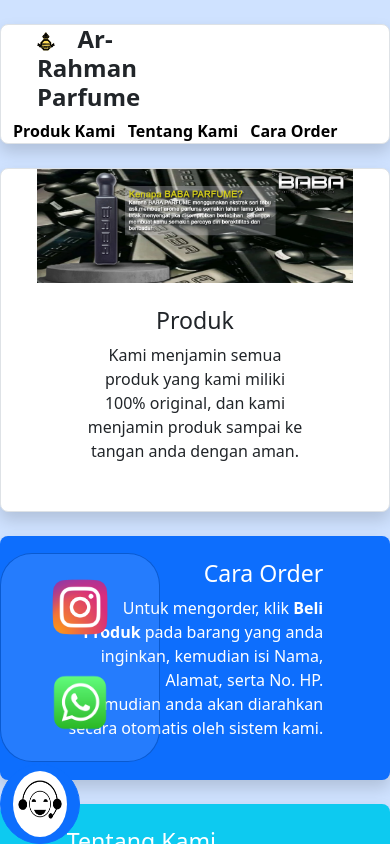
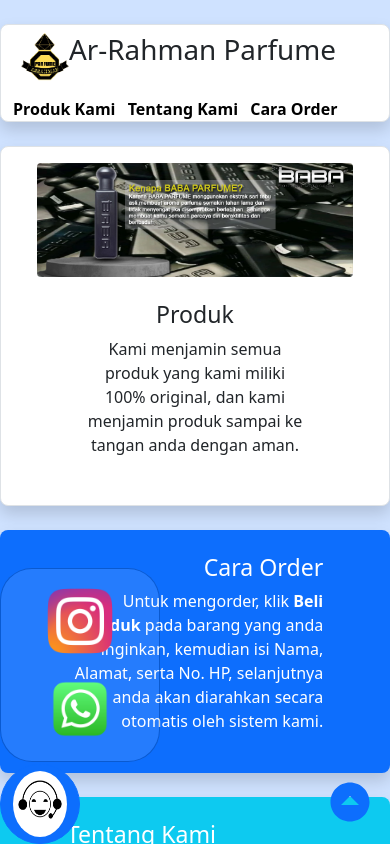
Before and after one commit to arrahmanparfume/home, a plain HTML site: page index.html in a window 390 px wide. Both pictures are taken after a click on the picture 40 px from the left and 804 px from the top of the page. Shown: the top 844 px of the page. Drawn offline with nearby package versions, Linux system fonts and the light colour scheme; no server answers.

Commit message:
index.html

```diff
--- a/index.html
+++ b/index.html
@@ -10,22 +10,15 @@
     <!--Link CSS Bootstrap-->
     <link href="https://cdn.jsdelivr.net/npm/bootstrap@5.3.3/dist/css/bootstrap.min.css" rel="stylesheet"
         integrity="sha384-QWTKZyjpPEjISv5WaRU9OFeRpok6YctnYmDr5pNlyT2bRjXh0JMhjY6hW+ALEwIH" crossorigin="anonymous">
-    <!--Script Bootstrap-->
-    <script src="https://cdn.jsdelivr.net/npm/@popperjs/core@2.11.8/dist/umd/popper.min.js"
-        integrity="sha384-I7E8VVD/ismYTF4hNIPjVp/Zjvgyol6VFvRkX/vR+Vc4jQkC+hVqc2pM8ODewa9r"
-        crossorigin="anonymous"></script>
-    <script src="https://cdn.jsdelivr.net/npm/bootstrap@5.3.3/dist/js/bootstrap.min.js"
-        integrity="sha384-0pUGZvbkm6XF6gxjEnlmuGrJXVbNuzT9qBBavbLwCsOGabYfZo0T0to5eqruptLy"
-        crossorigin="anonymous"></script>
-    <script src="script/script.js"></script>
+
 
     <!--Start Navigation-->
-    <div class="container border mb-4 mt-4 rounded-3 shadow bg-white p-md-2"><!--White Box ON the TOP-->
+    <div class="container border mb-4 mt-4 rounded-3 shadow bg-white p-md-2 nab"><!--White Box ON the TOP-->
 
         <nav class="d-md-flex">
-            <div style="display: inline-block; width:40%">
-                <h1 class="ms-4" href="index.html" style="font-size:x-large; font-weight:bolder">
-                    <img src="image/Store_Logo.png" alt="" width="15%" height="15%" class="me-3"> Ar-Rahman Parfume
+            <div class="d-flex flex-column m-2">
+                <h1 class="fw-large fs-1 d-flex" href="index.html">
+                    <img src="image/Store_Logo.png" alt="" style="width: 3rem; height:3rem"> Ar-Rahman Parfume
                 </h1>
             </div>
             <div class="ms-auto my-auto">
@@ -45,7 +38,7 @@
     <div class="container border mb-4 mt-4 rounded-3 shadow bg-white p-md-4"><!--White Box ON the TOP-->
         <!--Banner-->
         <div class="px-4 mb-4">
-            <img class="w-100" src="image/BabaParfumBanner.png" alt="">
+            <img class="w-100 mt-3 rounded-1 banner" src="image/BabaParfumBanner.png" alt="">
         </div>
         <!--Katalog-->
         <h3 id="produk" class="Katalog">Produk</h3>
@@ -63,50 +56,70 @@
     <div class="px-4 py-4 ms-md-5 me-md-5 bg-primary text-end rounded-3 shadow horder">
         <div class="mx-auto w-75 ">
             <h3 id="order" class="text-white">Cara Order</h3>
-            <p class="text-white">Untuk mengorder, klik <b>Beli Produk </b>pada barang yang anda inginkan, kemudian isi Nama, Alamat, serta No. HP. <br> Kemudian anda akan diarahkan secara otomatis oleh sistem kami.</p>
+            <p class="text-white">Untuk mengorder, klik <b>Beli Produk</b> pada barang yang anda inginkan, kemudian isi
+                Nama, Alamat, serta No. HP, selanjutnya anda akan diarahkan secara otomatis oleh sistem kami.</p>
         </div>
-    </div><br>
+    </div>
+    <br>
+    <div class="px-4 py-4 ms-md-5 me-md-5 bg-info text-start rounded-3 shadow hkami">
+        <div class="mx-auto w-75 ">
+            <h3 id="about" class="text-white">Tentang Kami</h3>
+            <p class="text-white">Kami melayani seluruh pengiriman khusus daerah JABODETABEK. <br>Apabila ada
+                pertanyaan, silahkan kontak kami.</p>
+        </div>
+    </div>
+    <br>
 
-    <div class="fixed-bottom m-md-4 d-inline-flex">
+    <div class="fixed-bottom m-md-4 d-inline-flex align-items-center">
         <!-- Button trigger untuk dropdown -->
-        <img src="image/cs_ico.png" class="rounded-circle btn btn-outline-primary p-md-2 img-fluid csico" style="width: 5rem;height: 5rem;" alt="" data-bs-toggle="dropdown">
-        <h3 class="ms-md-2 m-md-2 p-3 border rounded-3 bg-primary css">Customer Service</h3>
-
+        <img src="image/cs_ico.png" class="rounded-circle btn btn-outline-primary p-md-2 img-fluid csico"
+            style="width: 5rem; height: 5rem;" alt="Customer Service Icon" data-bs-toggle="dropdown">
+        <h3 class="ms-md-2 m-md-2 p-3 border rounded-3 bg-secondary text-light css">Contact</h3>
         <!-- Dropdown menu -->
-        <ul class="dropdown-menu text-center bg-body bg-opacity-10 rounded-5" style="width:20%">
+        <ul class="dropdown-menu bg-white bg-opacity-10 rounded-5">
             <!-- Instagram Icon -->
             <li>
-                <a class="dropdown-item" target="_blank" href="https://www.instagram.com/arra_hmanparfume/?igsh=eHIxNzY2aWticjQw">
-                    <img src="image/instagram_ico.png" width="75%" alt="" class="btn">
+                <a class="dropdown-item d-flex justify-content-center" target="_blank"
+                    href="https://www.instagram.com/arra_hmanparfume/?igsh=eHIxNzY2aWticjQw">
+                    <img src="image/instagram_ico.png" alt="Instagram" class="img-fluid" style="width: 5rem;">
                 </a>
             </li>
             <!-- WhatsApp Icon -->
             <li>
-                <a class="dropdown-item" target="_blank" href="https://api.whatsapp.com/send?phone=6288223886502">
-                    <img src="image/WhatsApp_ico.png" width="83%" alt="" class="btn">
+                <a class="dropdown-item d-flex justify-content-center" target="_blank"
+                    href="https://api.whatsapp.com/send?phone=6288223886502">
+                    <img src="image/WhatsApp_ico.png" alt="WhatsApp" class="img-fluid" style="width: 5rem;">
                 </a>
             </li>
         </ul>
     </div>
 
+    <div class="position-sticky bottom-0 end-0 float-end me-3">
+        <a href="#" class="mb-1" style="font-size: 3rem">
+          <ion-icon name="arrow-dropup-circle"></ion-icon>
+        </a>
+      </div>
 
-
+    <!--Script Bootstrap-->
+    <script src="https://cdn.jsdelivr.net/npm/@popperjs/core@2.11.8/dist/umd/popper.min.js"
+        integrity="sha384-I7E8VVD/ismYTF4hNIPjVp/Zjvgyol6VFvRkX/vR+Vc4jQkC+hVqc2pM8ODewa9r"
+        crossorigin="anonymous"></script>
+    <script src="https://cdn.jsdelivr.net/npm/bootstrap@5.3.3/dist/js/bootstrap.min.js"
+        integrity="sha384-0pUGZvbkm6XF6gxjEnlmuGrJXVbNuzT9qBBavbLwCsOGabYfZo0T0to5eqruptLy"
+        crossorigin="anonymous"></script>
+    <!--Main Script-->
+    <script src="script/script.js"></script>
+    <script src="https://unpkg.com/ionicons@4.5.10-0/dist/ionicons.js"></script>
     <script src="script/main.js"></script>
+    <script src="script/security.js"></script>
 
 
 </body>
-
 <footer>
-    <div class="px-4 py-4 ms-md-5 me-md-5 bg-info text-start rounded-3 shadow hkami">
-        <div class="mx-auto w-75 ">
-            <h3 id="about" class="text-white">Tentang Kami</h3>
-            <p class="text-white">Kami adalah penjual parfum terbaik, melayani daerah JABODETABEK.</p>
+    <div class="bg-light rounded-3" style="margin-bottom: -3%;">
+        <div class="mx-auto text-center">
+            <p class="text-black fs-5">&copy 2024 - Ar-rahman Parfume</p>
         </div>
     </div>
-
-    <div class="ms-md-5 me-md-5 bg-light text-center">
-        <div class="p-1 border-top">&copy; 2024 arrahman parfume. - Top Parfume Collection</div>
-    </div>
 </footer>
-
 </html>
```
